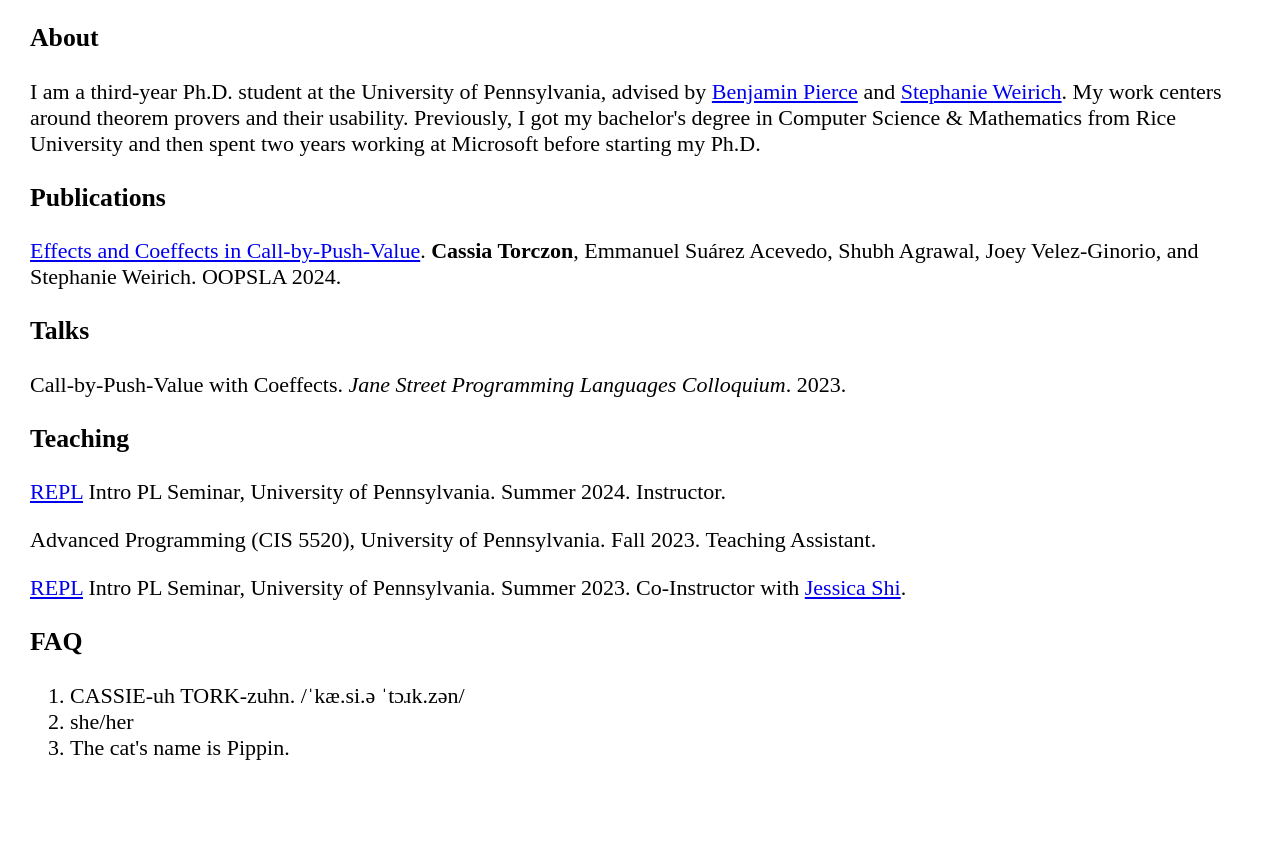
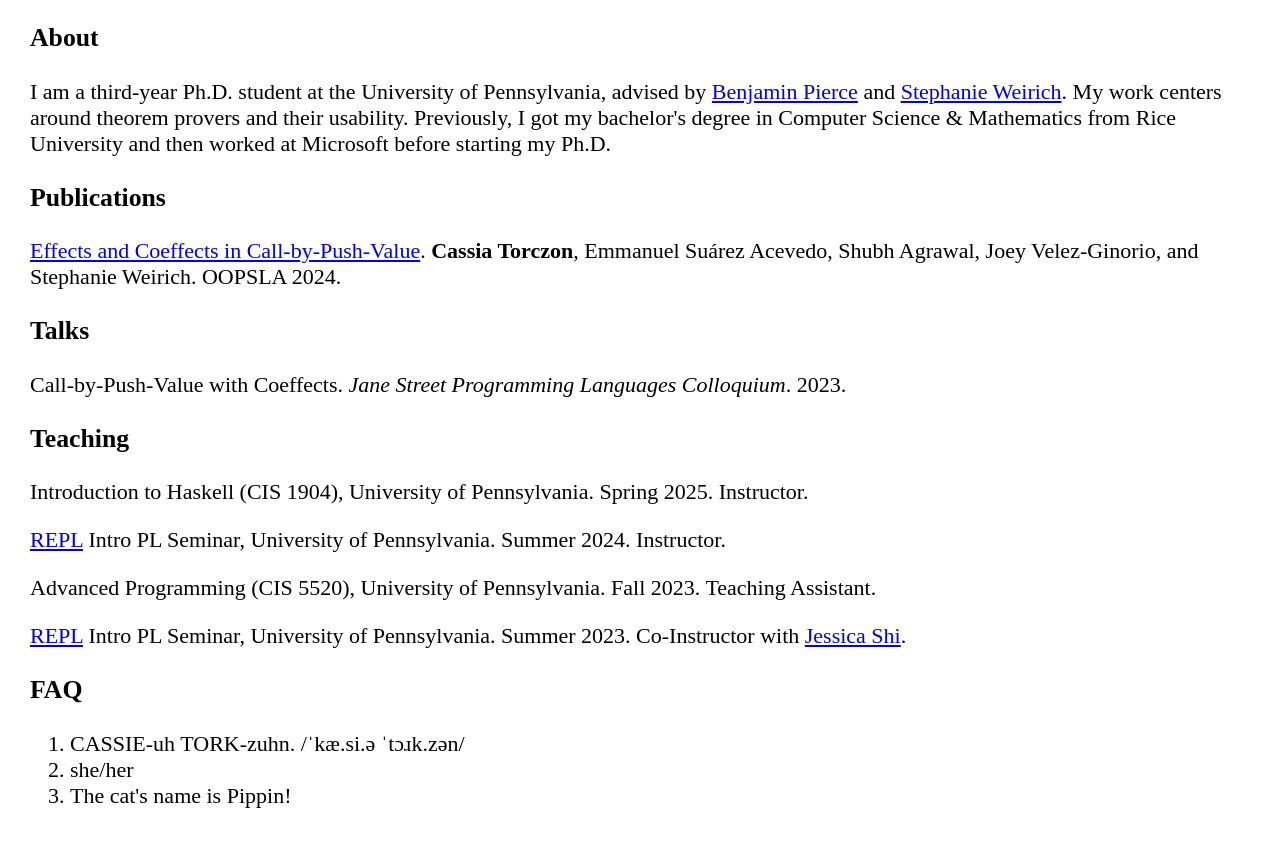
Before and after one commit to cassiatorczon/cassiatorczon.github.io, a plain HTML site: page index.html in a window 1280 px wide. Shown: the part 439-1286 px from the top of the page. Before the commit the page ends 1252 px from the top, so only its background shows below. Drawn offline with Linux system fonts and the light colour scheme; a web font is replaced by a local one.

Commit message:
added cis 1904

```diff
--- a/index.html
+++ b/index.html
@@ -40,9 +40,13 @@
             Pierce</a> and <a href="https://www.cis.upenn.edu/~sweirich/">
             Stephanie Weirich</a>. My work centers around theorem provers and
             their usability. Previously, I got my bachelor's degree in Computer
-            Science & Mathematics from Rice University and then spent two years
-            working at Microsoft before starting my Ph.D. </p>
+            Science & Mathematics from Rice University and then worked at Microsoft before starting my Ph.D. </p>
         <h3 id="Publications">Publications</h3>
+        <!-- <p>
+            <a href="https://jwshii.github.io/study.pdf">QED in Context: An Observation Study of Proof Assistant Users</a>.
+            Jessica Shi, <b>Cassia Torczon</b>, Harrison Goldstein,
+                Andrew Head, Benjamin C. Pierce. OOPSLA 2025.
+        </p> -->
         <p>
             <a href="Archivos/OOPSLA2024_CBPV.pdf">Effects and Coeffects in Call-by-Push-Value</a>.
             <b>Cassia Torczon</b>, Emmanuel Suárez Acevedo, Shubh Agrawal,
@@ -52,6 +56,7 @@
         <p>Call-by-Push-Value with Coeffects.
             <i>Jane Street Programming Languages Colloquium</i>. 2023.</p>
         <h3 id="Teaching">Teaching</h3>
+        <p>Introduction to Haskell (CIS 1904), University of Pennsylvania. Spring 2025. Instructor.</p>
         <p><a href="https://penn-repl.github.io/">REPL</a> Intro PL Seminar, University of Pennsylvania. Summer 2024. Instructor.</p>
         <p>Advanced Programming (CIS 5520), University of Pennsylvania. Fall 2023. Teaching Assistant.</p>
         <p><a href="https://penn-repl.github.io/">REPL</a> Intro PL Seminar, University of Pennsylvania. Summer 2023. Co-Instructor with <a href="https://jwshii.github.io/">Jessica Shi</a>.</p>
@@ -59,7 +64,7 @@
         <ol>
             <li>CASSIE-uh TORK-zuhn.  /ˈkæ.si.ə ˈtɔɹk.zən/ </li>
             <li>she/her</li>
-            <li>The cat's name is Pippin.</li>
+            <li>The cat's name is Pippin!</li>
         </ol>
     </div>
 </body>
```
Also changed, not shown: 2 other files.
